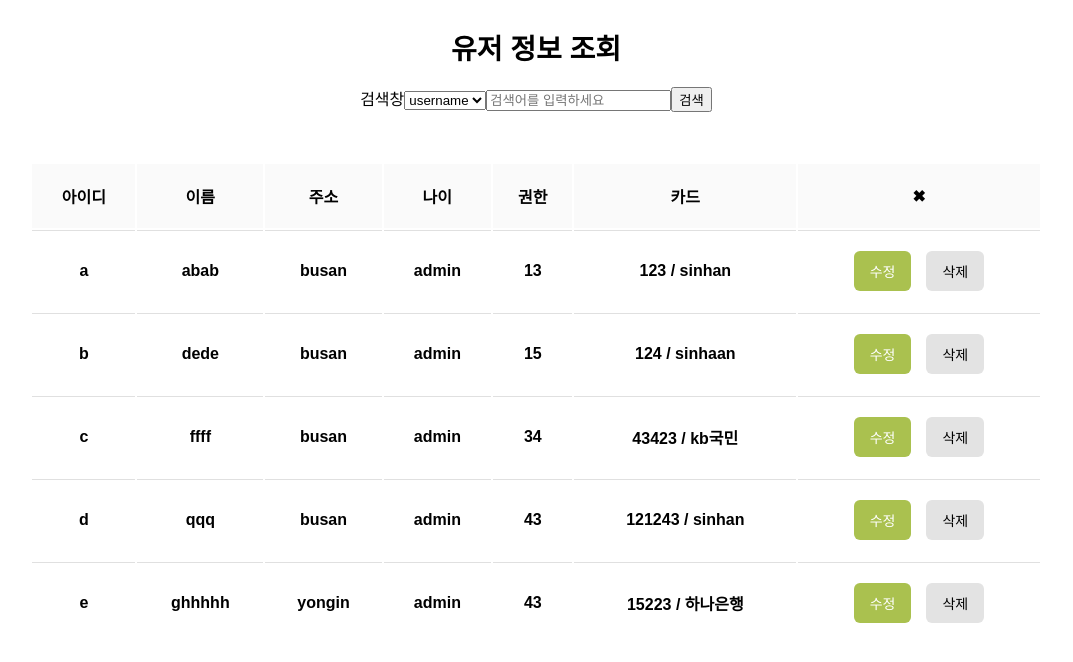
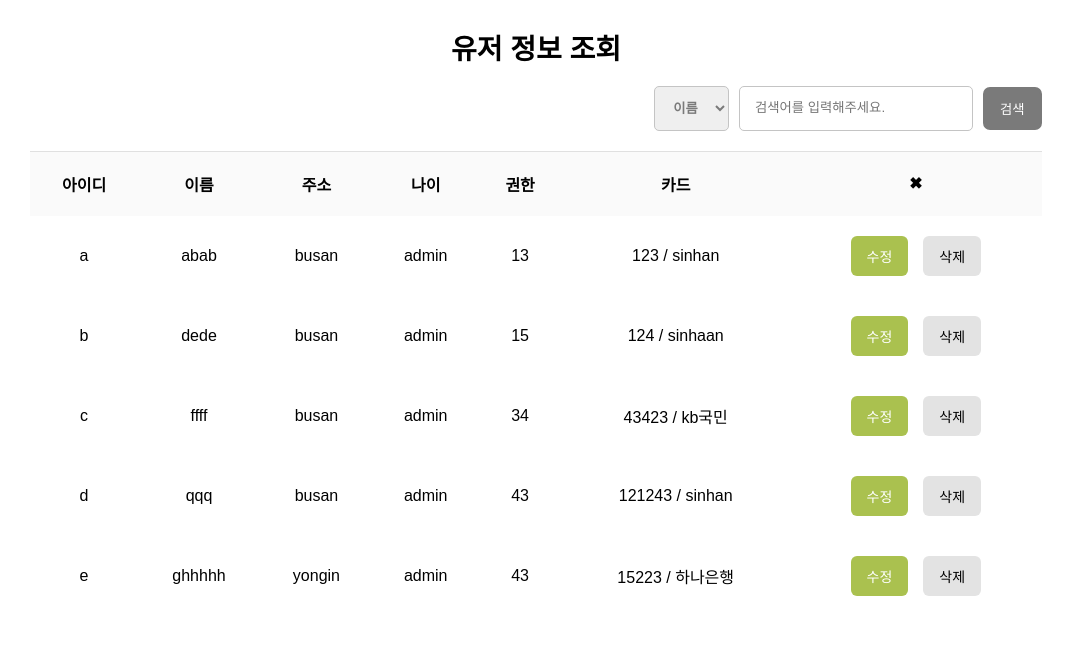
Before and after one commit to wantedAssignment/jaranda-fe, a React (Create React App) app: page /admin in a window 1280 px wide. Shown: the top 662 px of the page, without its empty margins (104-1177 px from the left). Built offline with nearby package versions, Linux system fonts and the light colour scheme.

Commit message:
feat : modal, dataTable, searchBar

```diff
--- a/src/Components/Modal.jsx
+++ b/src/Components/Modal.jsx
@@ -72,10 +72,10 @@ const Modal = ({ store, tableData, setTableData, updateData, setUpdateModal }) =
             <input type="text" defaultValue={updateData.card.company} />
           </InputGroup>
           <BtnGroup>
-            <Button gray onClick={handleClickSave}>
+            <Button gray onClick={handleClickClose}>
               취소
             </Button>
-            <Button onClick={handleClickClose}>저장</Button>
+            <Button onClick={handleClickSave}>확인</Button>
           </BtnGroup>
         </Form>
       </Container>
@@ -95,7 +95,7 @@ const Container = styled.div`
   top: 0;
   width: 100vw;
   height: 100vh;
-  background-color: #c9c9c9;
+  background-color: #626262;
 `;
 
 const Form = styled.div`
@@ -106,6 +106,7 @@ const Form = styled.div`
   transform: translateX(-50%);
   height: 65%;
   border-radius: 10px;
+  padding: 20px 20px 0px 20px;
 `;
 
 const InputGroup = styled.div`
@@ -116,7 +117,7 @@ const InputGroup = styled.div`
     margin: 20px;
   }
   input {
-    padding: 15px 10px;
+    padding: 15px 30px;
     border-radius: 10px;
     border: 1px solid #e0e0e0;
     margin: 5px 20px;
@@ -129,6 +130,6 @@ const BtnGroup = styled.div`
   align-items: center;
   width: 100%;
   Button {
-    margin: 15px 20px;
+    margin: 25px 30px;
   }
 `;
--- /dev/null
+++ b/src/Components/searchBar/SearchBar.js
@@ -0,0 +1,23 @@
+import React from 'react';
+import { SearchForm } from './SearchBar.styles';
+
+const SearchBar = ({ setSearchOption }) => {
+  const onSubmitHandler = e => {
+    e.preventDefault();
+    setSearchOption({ [e.target.dropDown.value]: e.target.inputField.value });
+  };
+
+  return (
+    <SearchForm onSubmit={onSubmitHandler}>
+      <select name="dropDown" id="category">
+        <option value="name">이름</option>
+        <option value="id">아이디</option>
+        <option value="address">주소</option>
+      </select>
+      <input type="text" name="inputField" placeholder="검색어를 입력해주세요." />
+      <button type="submit">검색</button>
+    </SearchForm>
+  );
+};
+
+export default SearchBar;
--- /dev/null
+++ b/src/Components/searchBar/SearchBar.styles.js
@@ -0,0 +1,37 @@
+import styled from 'styled-components';
+
+export const SearchForm = styled.form`
+  display: flex;
+  justify-content: flex-end;
+  align-items: center;
+  label {
+  }
+  select {
+    width: 75px;
+    border: 1px solid #c4c4c4;
+    padding: 13px 5px;
+    border-radius: 5px;
+    color: #7a7a7a;
+    font-weight: bold;
+    text-align-last: center;
+    option {
+      border: 1px solid #c4c4c4;
+      text-align-last: center;
+    }
+  }
+  input {
+    margin-left: 10px;
+    border: 1px solid #c4c4c4;
+    padding: 13px 40px 15px 15px;
+    border-radius: 5px;
+  }
+  button {
+    margin-left: 10px;
+    padding: 10px 15px;
+    background-color: #7a7a7a;
+    color: #fff;
+    border: 2.5px solid #7a7a7a;
+    border-radius: 7px;
+    cursor: pointer;
+  }
+`;
--- a/src/pages/admin/Admin.js
+++ b/src/pages/admin/Admin.js
@@ -3,7 +3,7 @@ import React, { useCallback, useEffect, useState } from 'react';
 import { UserStorage } from '../../utils/userStorage';
 import Modal from '../../Components/Modal';
 import { Table, AdminDiv, Button, Title } from './Admin.styles.js';
-import SearchBar from './SearchBar';
+import SearchBar from '../../Components/searchBar/SearchBar.js';
 
 const Admin = props => {
   const [tableData, setTableData] = useState([]);
@@ -50,7 +50,7 @@ const Admin = props => {
     <AdminDiv>
       <div className="admin-div">
         <Title>유저 정보 조회</Title>
-        <SearchBar className="admin-serarch" setSearchOption={setSearchOption} />
+        <SearchBar setSearchOption={setSearchOption} />
         <Table>
           <thead>
             <tr>
--- a/src/pages/admin/Admin.styles.js
+++ b/src/pages/admin/Admin.styles.js
@@ -12,14 +12,21 @@ export const AdminDiv = styled.div`
 `;
 
 export const Table = styled.table`
-  margin-top: 5%;
+  margin-top: 2%;
   width: 100%;
   font-family: 'Noto Sans KR', sans-serif;
+  border-top: 2px solid #b0b0b0;
+  border-style: unset;
+  background-color: #fff;
+  border-collapse: collapse;
   th {
     padding: 20px 10px;
   }
   thead {
     background-color: #fafafa;
+    tr {
+      border-top: 1px solid #e0e0e0;
+    }
     th {
     }
   }
@@ -27,10 +34,10 @@ export const Table = styled.table`
     tr {
       cursor: pointer;
       :hover {
-        background-color: #e0e0e0;
+        background-color: #f5f5f5;
       }
       th {
-        border-top: 1px solid #e0e0e0;
+        font-weight: unset;
       }
     }
   }
--- a/src/pages/admin/SearchBar.js
+++ /dev/null
@@ -1,23 +0,0 @@
-import React from 'react';
-
-const SearchBar = ({ setSearchOption }) => {
-  const onSubmitHandler = e => {
-    e.preventDefault();
-    setSearchOption({ [e.target.dropDown.value]: e.target.inputField.value });
-  };
-
-  return (
-    <form onSubmit={onSubmitHandler}>
-      <label htmlFor="category">검색창</label>
-      <select name="dropDown" id="category">
-        <option value="name">username</option>
-        <option value="id">id</option>
-        <option value="address">address</option>
-      </select>
-      <input type="text" name="inputField" placeholder="검색어를 입력하세요" />
-      <input type="submit" value="검색" />
-    </form>
-  );
-};
-
-export default SearchBar;
```
